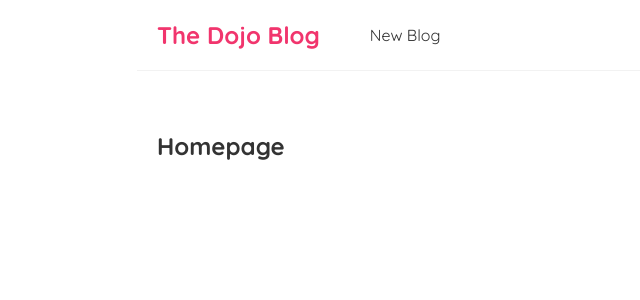
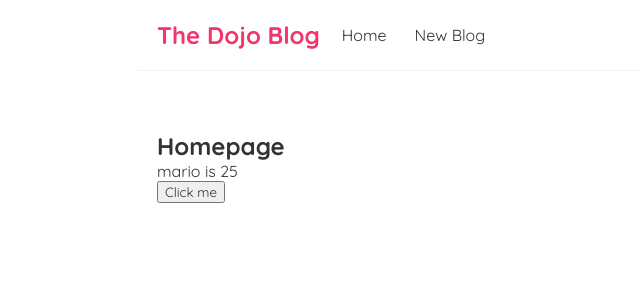
Before and after one commit to d-cryptic/dojo-blog-react, a React (Create React App) app: page / in a window 1280 px wide. Shown: the top 300 px of the page, without its empty margins (183-823 px from the left). Built offline with nearby package versions, Linux system fonts and the light colour scheme.

Commit message:
usestate done

```diff
--- a/src/Home.js
+++ b/src/Home.js
@@ -1,9 +1,22 @@
-import React from "react";
+import React, { useState } from "react";
 
 const Home = () => {
+  const [name, setName] = useState("mario");
+
+  const [age, setAge] = useState(25);
+
+  const handleClick = () => {
+    setName("luigi");
+    setAge(30);
+  };
+
   return (
     <div className="home">
       <h2>Homepage</h2>
+      <p>
+        {name} is {age}
+      </p>
+      <button onClick={handleClick}>Click me</button>
     </div>
   );
 };
--- a/src/Navbar.js
+++ b/src/Navbar.js
@@ -5,7 +5,7 @@
     <nav className="navbar">
       <h1>The Dojo Blog</h1>
       <div className="link">
-        <a href="/"></a>
+        <a href="/">Home</a>
         <a href="/create">New Blog</a>
       </div>
     </nav>
```
